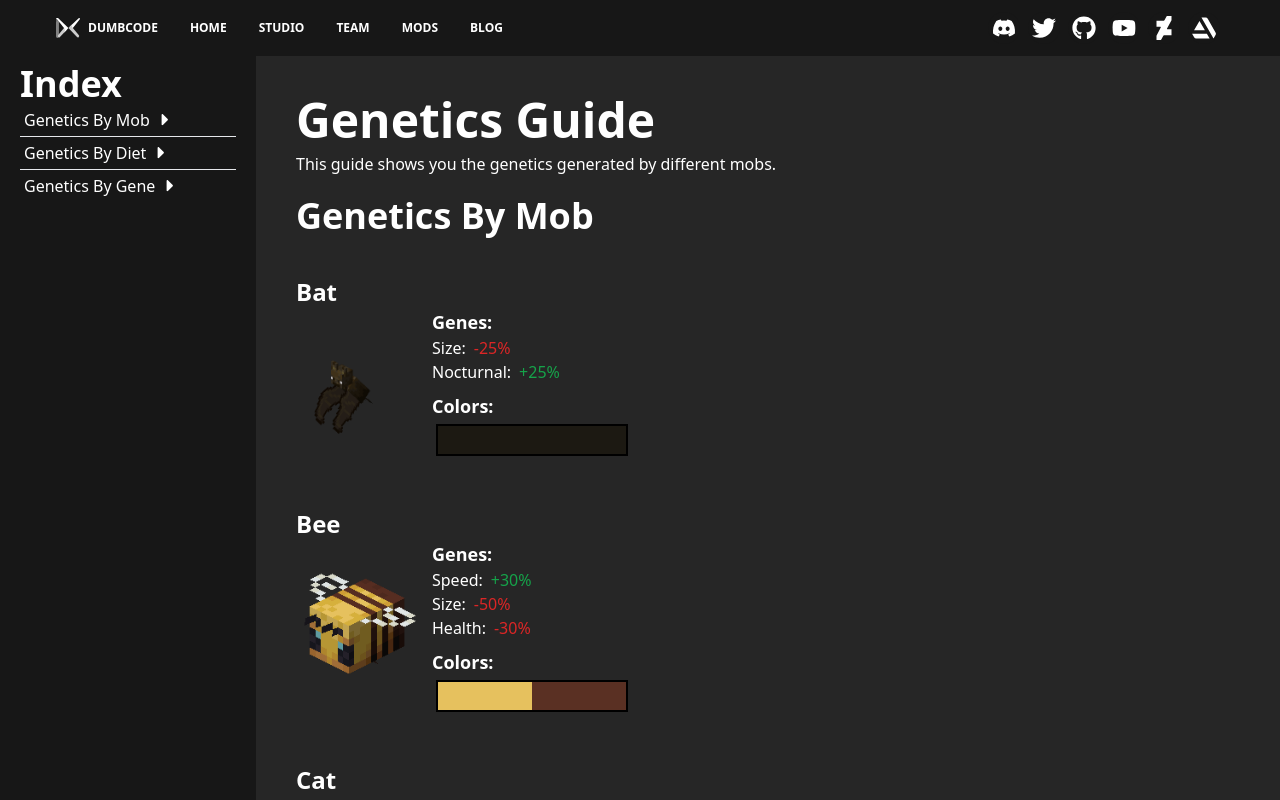
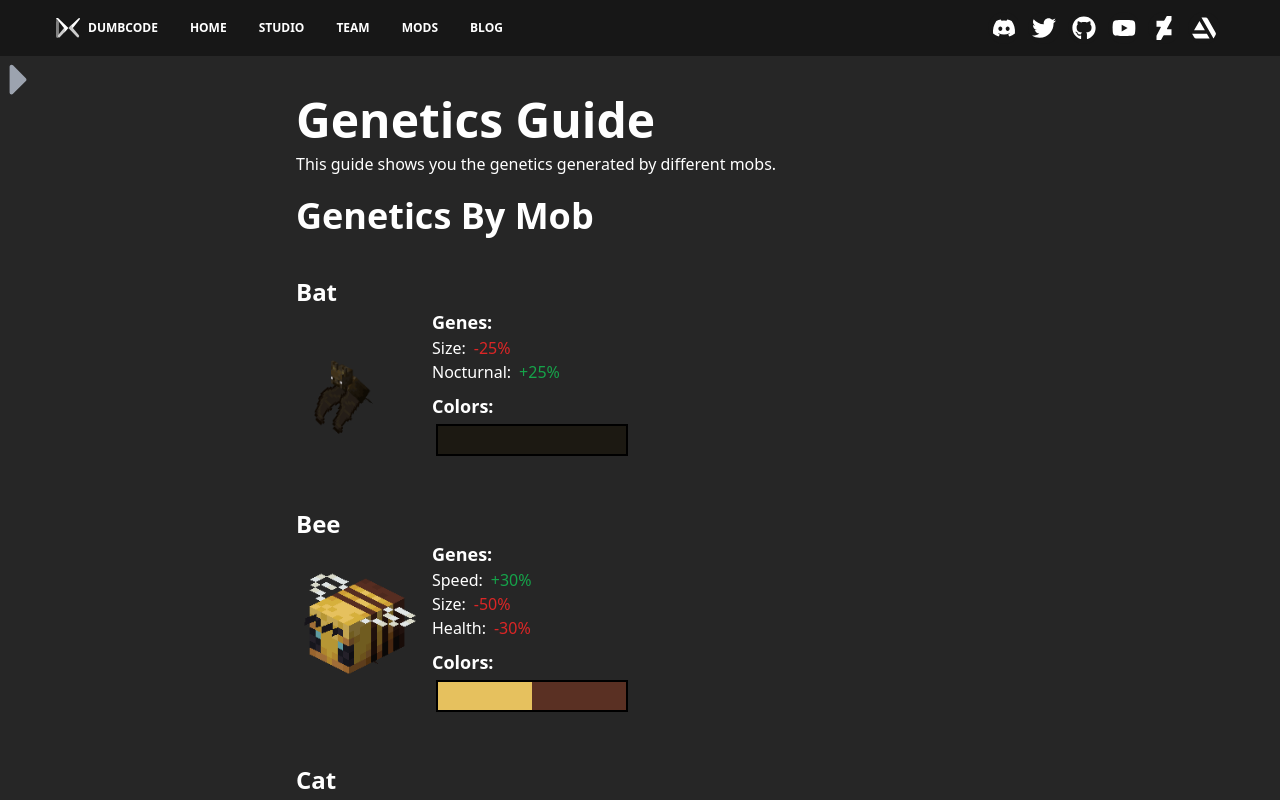
Before and after one commit to Nyfaria/DumbCode-Website, a Next.js app: page /guides/mob-genetics in a window 1280 px wide. Built offline with nearby package versions, Linux system fonts and the light colour scheme.

Commit message:
Added index sidebar collapsing

```diff
--- a/components/BasicPage.tsx
+++ b/components/BasicPage.tsx
@@ -9,7 +9,7 @@ const BasicPage: FC<HeaderProps> = (props) => {
       <Header {...props} />
       <div className="flex flex-col w-full h-full">
         <Navbar />
-        <div className="w-full flex-grow overflow-y-scroll dumbcode-scrollbar">
+        <div className="w-full flex-grow overflow-y-scroll overflow-x-hidden dumbcode-scrollbar">
           {props.children}
           <Footer />
         </div>
--- a/pages/guides/mob-genetics.tsx
+++ b/pages/guides/mob-genetics.tsx
@@ -9,14 +9,23 @@ const geneticsByDietId = "genetics-by-diet"
 const geneticsByGeneId = "genetics-by-gene"
 
 const MobGeneticsPage = () => {
+
+  const [indexCollapsed, setIndexCollapsed] = useState(true)
+
   return (
     <BasicPage pageName="Genetics Guide" pageDesc="This guide shows you the genetics generated by different mobs.">
       <div className="flex flex-row">
-        <div className="w-64 flex-shrink-0 h-[calc(100vh-3.5rem)] sticky top-0 bg-neutral-900 overflow-y-scroll dumbcode-scrollbar">
+        <div className={(indexCollapsed ? "-translate-x-full w-0" : "") + " w-64 flex-shrink-0 h-[calc(100vh-3.5rem)] sticky top-0 bg-neutral-900 overflow-visible transition-all"}>
+          <button onClick={() => setIndexCollapsed(!indexCollapsed)} className="absolute -right-8 top-2 w-8 h-8 z-50 flex items-center justify-center">
+            <span className={(indexCollapsed ? "-rotate-90" : "rotate-90") + " transition-transform text-gray-400 hover:text-gray-200"}>
+              <SvgCaret className="w-8" />
+            </span>
+          </button>
+          <div className="w-full h-full overflow-y-scroll dumbcode-scrollbar">
             <MobGeneticsIndex />
           </div>
-        <div className="flex flex-grow flex-col m-10">
-          <section className="bg-neutral-800 overflow-hidden">
+        </div>
+        <div className="flex flex-grow flex-col m-10 overflow-x-hidden">
           <h1 className="text-5xl font-semibold text-white">Genetics Guide</h1>
           <div className="pr-10 pt-2 text-white">
             This guide shows you the genetics generated by different mobs.
@@ -24,7 +33,6 @@ const MobGeneticsPage = () => {
           <MobGeneticsByMob />
           <MobGeneticsByDiet />
           <MobGeneticsByGene />
-          </section>
         </div>
       </div>
     </BasicPage>
```
Lines whose indentation alone changed are shown as unchanged.
